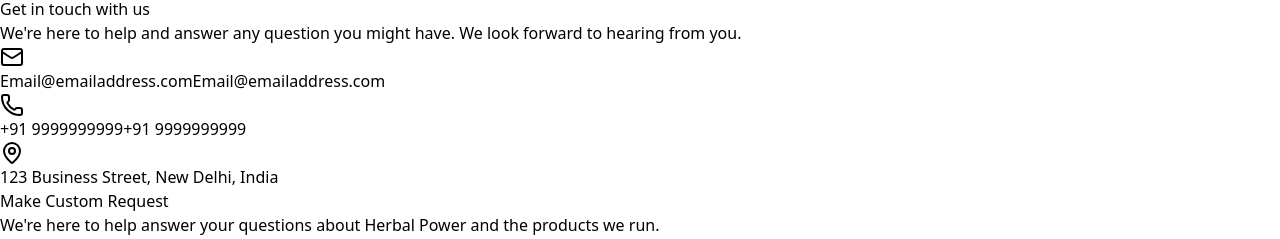
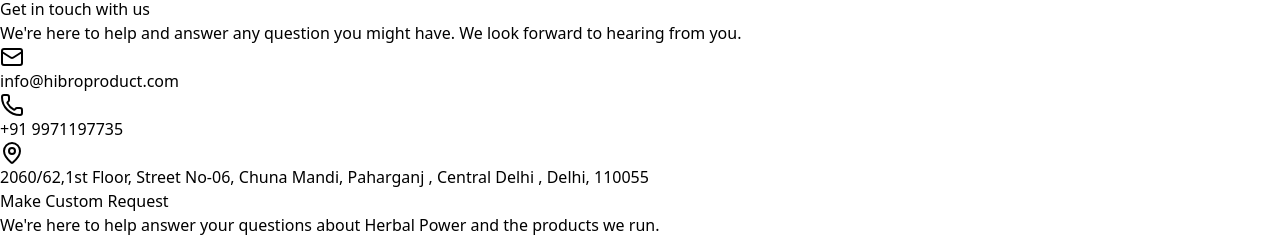
Before and after one commit to Trygonoffical/hibrofrontend, a Next.js app: page /contact in a window 1280 px wide. Shown: the part 530-769 px from the top of the page. Built offline with nearby package versions, Linux system fonts and the light colour scheme; no server answers.

Commit message:
updated policies

```diff
--- a/src/app/(guest)/contact/page.jsx
+++ b/src/app/(guest)/contact/page.jsx
@@ -77,11 +77,11 @@
                 </div>
                 <div>
                   <a href="mailto:Email@emailaddress.com" className="block text-lg hover:text-green-600 transition-colors">
+                  info@hibroproduct.com
+                  </a>
+                  {/* <a href="mailto:Email@emailaddress.com" className="block text-lg hover:text-green-600 transition-colors">
                     Email@emailaddress.com
-                  </a>
-                  <a href="mailto:Email@emailaddress.com" className="block text-lg hover:text-green-600 transition-colors">
-                    Email@emailaddress.com
-                  </a>
+                  </a> */}
                 </div>
               </div>
 
@@ -92,11 +92,11 @@
                 </div>
                 <div>
                   <a href="tel:+919999999999" className="block text-lg hover:text-green-600 transition-colors">
+                    +91 9971197735
+                  </a>
+                  {/* <a href="tel:+919999999999" className="block text-lg hover:text-green-600 transition-colors">
                     +91 9999999999
-                  </a>
-                  <a href="tel:+919999999999" className="block text-lg hover:text-green-600 transition-colors">
-                    +91 9999999999
-                  </a>
+                  </a> */}
                 </div>
               </div>
 
@@ -107,7 +107,7 @@
                 </div>
                 <div>
                   <p className="text-lg">
-                    123 Business Street, New Delhi, India
+                  2060/62,1st Floor, Street No-06, Chuna Mandi, Paharganj , Central Delhi , Delhi, 110055
                   </p>
                 </div>
               </div>
```
